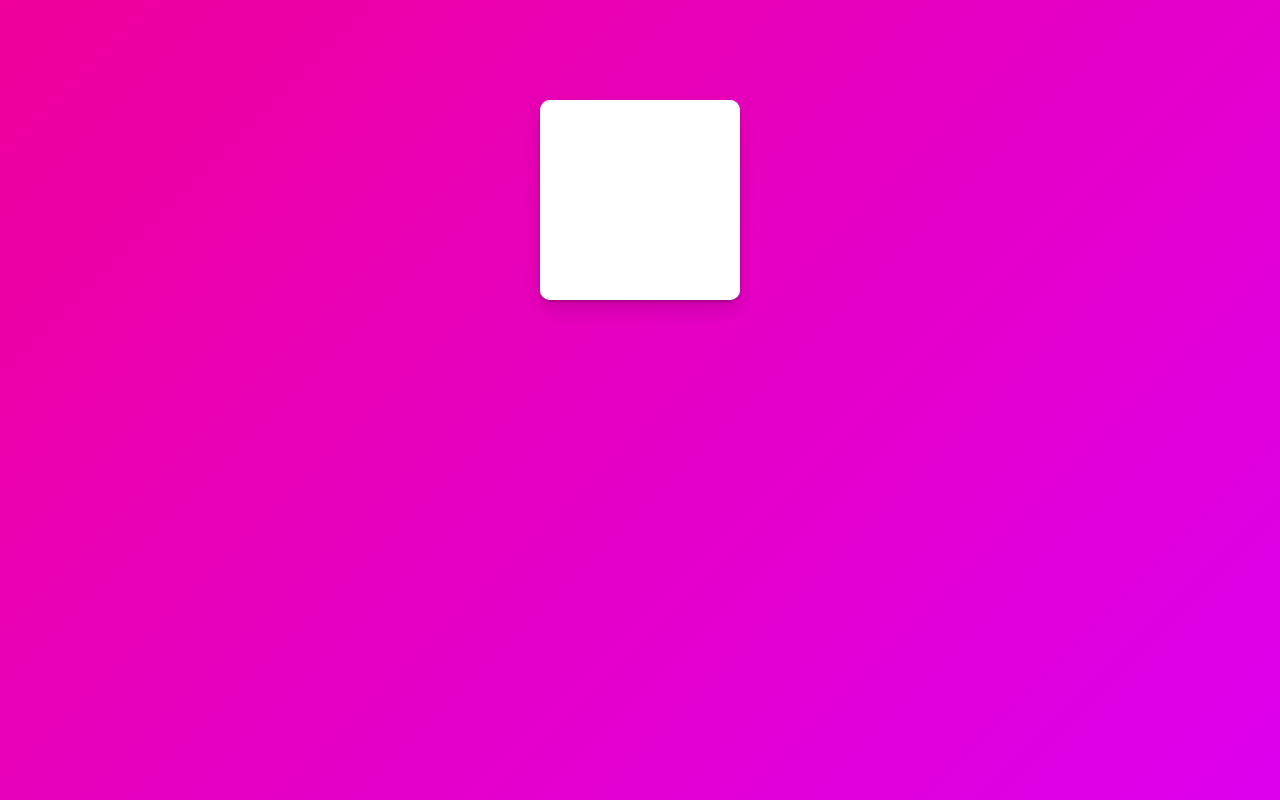
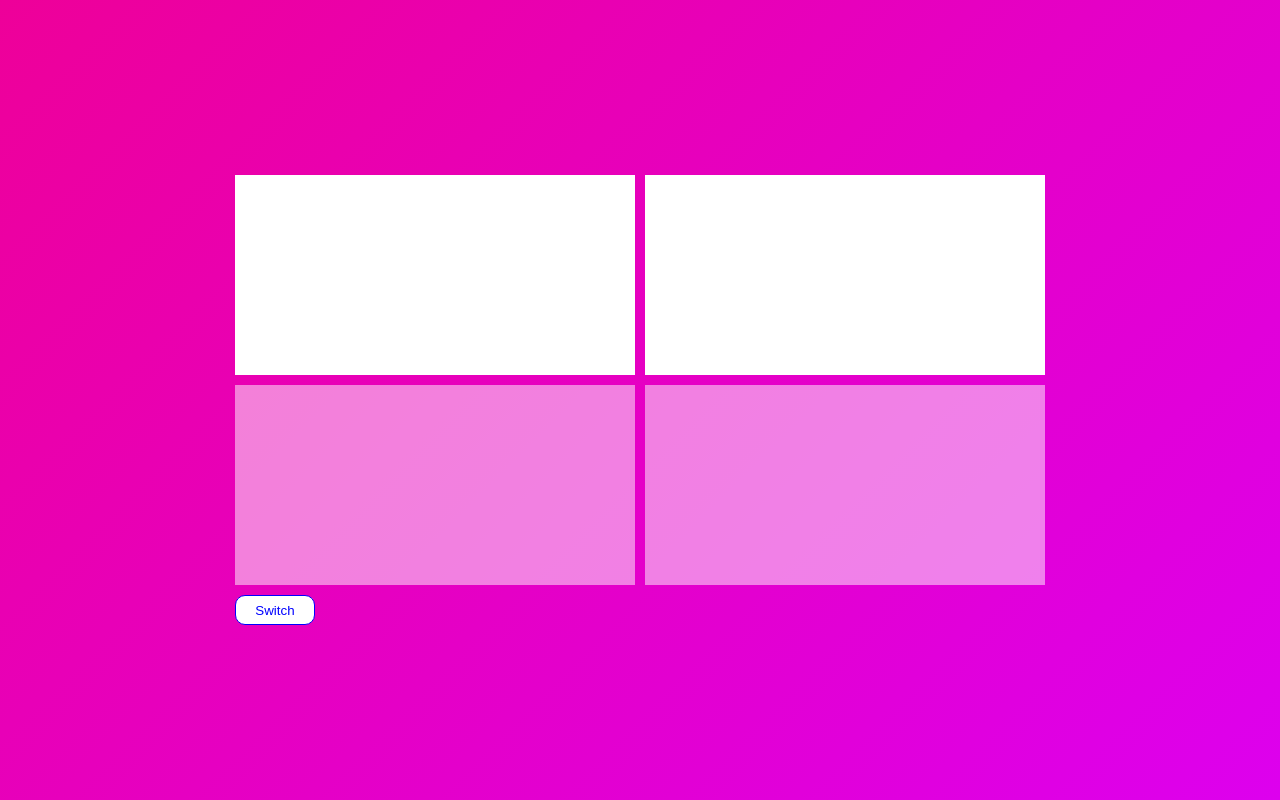
Before and after one commit to ljwoon1211/framer-motion, a React (Create React App) app: page / in a window 1280 px wide. Built offline with nearby package versions, Linux system fonts and the light colour scheme.

Commit message:
Feat : card

```diff
--- a/src/App.tsx
+++ b/src/App.tsx
@@ -1,117 +1,103 @@
-import { AnimatePresence, motion, useMotionValue, useScroll, useTransform } from 'framer-motion';
-import React, { useEffect, useRef, useState } from 'react';
-import { useRecoilState } from 'recoil';
-import styled from 'styled-components';
-
+import { AnimatePresence, motion, useMotionValue, useScroll, useTransform } from "framer-motion";
+import React, { useEffect, useRef, useState } from "react";
+import { useRecoilState } from "recoil";
+import styled from "styled-components";
 
 const Wrapper = styled(motion.div)`
+  display: grid;
+  width: 100vw;
   height: 100vh;
-  width: 100vw;
+  justify-content: center;
+  align-content: center;
+  grid-template-columns: repeat(2, 400px);
+  grid-template-rows: repeat(2, 200px);
+  grid-gap: 10px;
+`;
+
+const Box = styled(motion.div)`
+  background-color: white;
+  opacity: 0.5;
+  width: 400px;
+  height: 200px;
+`;
+
+const Button = styled(motion.button)`
+  background-color: white;
+  border: 0.5px solid blue;
+  color: blue;
+  border-radius: 10px;
+  width: 80px;
+  height: 30px;
+`;
+
+const Overlay = styled(motion.div)`
+  width: 100%;
+  height: 100%;
+  position: absolute;
   display: flex;
   justify-content: center;
   align-items: center;
-  flex-direction: column;
-  background: linear-gradient(135deg,rgb(2));
-`
-const Box = styled(motion.div)`
-  width: 200px;
-  height: 200px;
-  /* background-color: white; */
-  background-color: rgba(255, 255,255,1);
-  border-radius: 10px;
-  box-shadow: 0 2px 3px rgba(0, 0, 0, 0.1), 0 10px 20px rgba(0, 0, 0, 0.06);
-  /* display: grid; */
-  position: absolute;
-  top: 100px;
-  display: flex;
-  justify-content: center;
-  align-items: center;
-  font-size: 28px;
 `;
 
-const Circle = styled(motion.div)`
-  width: 100px;
-  height: 100px;
-  background-color: blue;
-  border-radius: 40px;
-  box-shadow: 0 2px 3px rgba(0, 0, 0, 0.1), 0 10px 20px rgba(0, 0, 0, 0.06);
-  place-self: center;
-`;
+function App() {
+  const [id, setId] = useState<string | null>(null);
+  const handleBoxClick = (id: string) => setId(id);
 
-const boxVariants = {
-  hover: {scale:1.5, roatateZ:90},
-  click: { scale: 1, borderRadius: "100px" },
-  drag: { backgroundColor: "rgb(46, 204, 113)", transition: { duration: 10 } },
-
-}
-
-const BiggerBox = styled.div`
-    width: 600px;
-    height: 600px;
-    background-color: rgba(255, 255,255,0.4);
-    display: flex;
-    justify-content: center;
-    align-items: center;
-    overflow: hidden;
-`
-const Svg = styled.svg`
-width: 300px;
-  height: 300px;
-  path {
-    stroke: white;
-    stroke-width: 2;
-  }
-`;
-
-const svg = {
-  start: { pathLength: 0, fill: "rgba(255, 255, 255, 0)" },
-  end: {
-    fill: "rgba(255, 255, 255, 1)",
-    pathLength: 1,
-  },
-};
-
-const box = {
-  entry:(isBack:boolean)=>({
-    x: isBack ? -500 : 500,
-    opacity: 0,
-    scale: 0,
-  }),
-  center: {
-    x: 0,
-    opacity: 1,
-    scale: 1,
-    transition: {
-      duration: 1,
-    },
-  },
-  exit: (isBack:boolean)=>({
-    x: isBack? 500: -500,
-    opacity: 0,
-    scale: 0,
-    transition: { duration: 1 }
-  }),
-};
-
-
-
-function App() {
-  const [clicked, setClicked] = useState(false);
-  const toggleClicked = () => setClicked((prev) => !prev);
   return (
-    <Wrapper onClick={toggleClicked}>
-    <Box>
-      {!clicked ? (
-        <Circle layoutId="circle" style={{ borderRadius: 50 }} />
-      ) : null}
-    </Box>
-    <Box>
-      {clicked ? (
-        <Circle layoutId="circle" style={{ borderRadius: 0, scale: 2 }} />
-      ) : null}
-    </Box>
-  </Wrapper>
-  )
+    <>
+      <Wrapper>
+        <Box
+          layoutId={"1"}
+          onClick={() => handleBoxClick("1")}
+          whileHover={{
+            x: -40,
+            y: -20,
+            scale: 1.2,
+            transition: { duration: 0.5 },
+          }}
+        />
+        <Box
+          layoutId={"2"}
+          onClick={() => handleBoxClick("2")}
+          whileHover={{
+            x: 40,
+            y: -20,
+            scale: 1.2,
+            transition: { duration: 0.5 },
+          }}
+        />
+        <Box
+          onClick={() => handleBoxClick("3")}
+          whileHover={{
+            x: -40,
+            y: 20,
+            scale: 1.2,
+            transition: { duration: 0.5 },
+          }}
+        />
+        <Box
+          onClick={() => handleBoxClick("4")}
+          whileHover={{
+            x: 40,
+            y: 20,
+            scale: 1.2,
+            transition: { duration: 0.5 },
+          }}
+        />
+        {id ? (
+          <Overlay
+            initial={{ backgroundColor: "rgba(0, 0, 0, 0)" }}
+            animate={{ backgroundColor: "rgba(0, 0, 0, 0.5)" }}
+            exit={{ backgroundColor: "rgba(0, 0, 0, 0)" }}
+            onClick={() => setId(null)}
+          >
+            <Box layoutId={id}>{id}</Box>
+          </Overlay>
+        ) : null}
+        <Button>Switch</Button>
+      </Wrapper>
+    </>
+  );
 }
 
 export default App;
```
